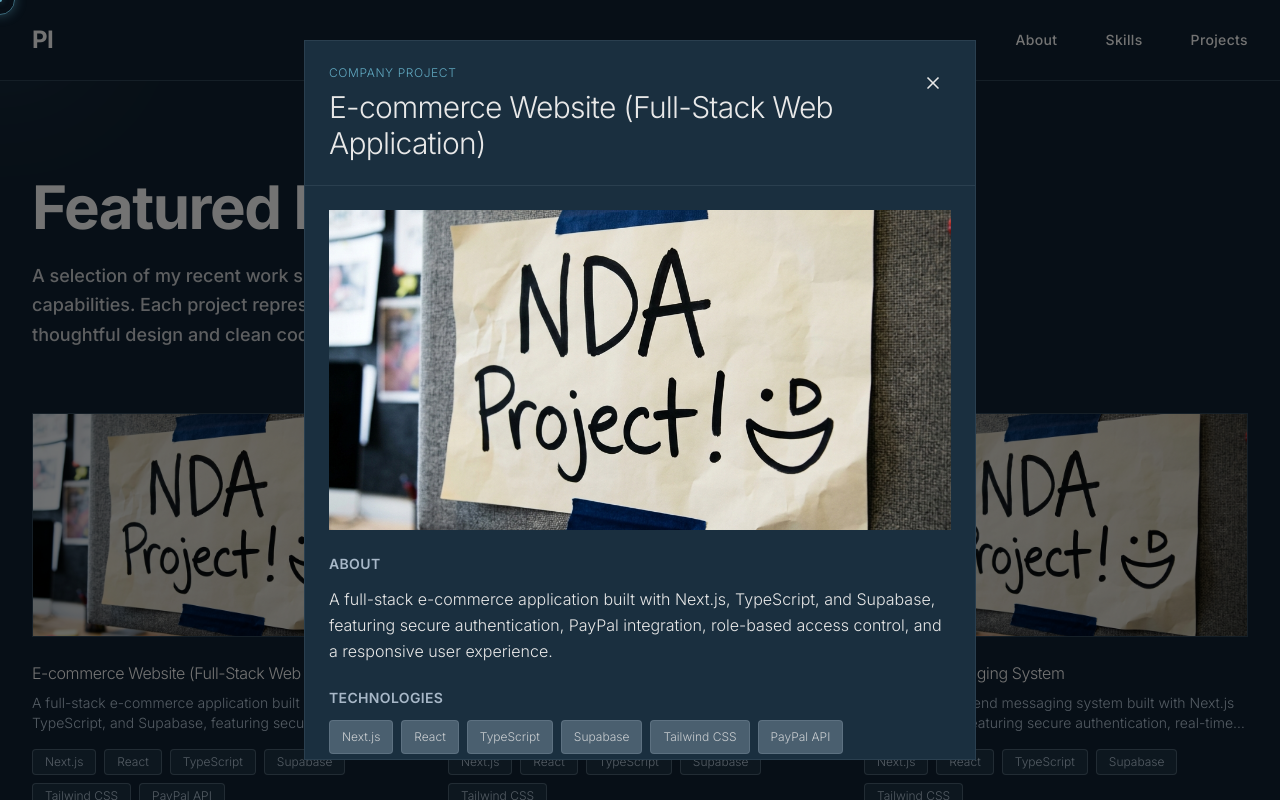
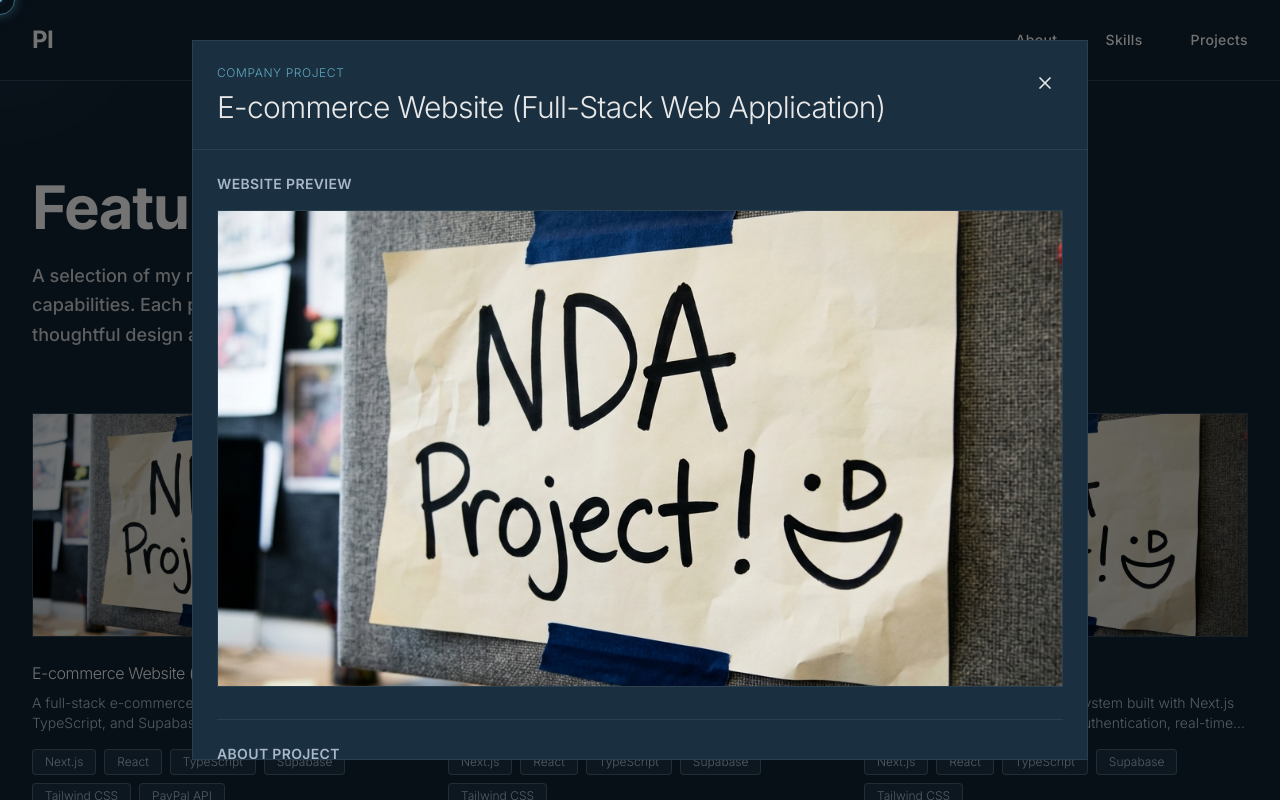
Before and after one commit to iceiec/isaiah-portfolio, a Next.js app: page /projects in a window 1280 px wide. Both pictures are taken after a click on the element 224 px from the left and 610 px from the top of the page. Shown: the top 800 px of the page. Built offline with nearby package versions, Linux system fonts and the light colour scheme.

Commit message:
feat: enhance project modal with screenshot gallery and improved layout
Co-authored-by: iceice.dev <143006091+iceiec@users.noreply.github.com>

```diff
--- a/components/project-modal.tsx
+++ b/components/project-modal.tsx
@@ -2,7 +2,7 @@
 
 import { useEffect } from 'react'
 import Image from 'next/image'
-import { X } from 'lucide-react'
+import { X, ExternalLink } from 'lucide-react'
 
 interface ProjectModalProps {
   project: {
@@ -13,6 +13,7 @@ interface ProjectModalProps {
     image: string
     category?: string
     link?: string
+    screenshots?: string[]
   }
   isOpen: boolean
   onClose: () => void
@@ -36,6 +37,11 @@ export default function ProjectModal({ project, isOpen, onClose }: ProjectModalP
 
   if (!isOpen) return null
 
+  // Use screenshots array if available, otherwise use the main image
+  const displayImages = project.screenshots && project.screenshots.length > 0
+    ? project.screenshots
+    : [project.image]
+
   return (
     <>
       {/* Backdrop */}
@@ -48,11 +54,11 @@ export default function ProjectModal({ project, isOpen, onClose }: ProjectModalP
       {/* Modal */}
       <div className="fixed inset-0 z-50 flex items-center justify-center p-4">
         <div
-          className="bg-card border border-border rounded-lg max-w-2xl w-full max-h-[90vh] overflow-y-auto"
+          className="bg-card border border-border rounded-lg max-w-4xl w-full max-h-[90vh] overflow-y-auto"
           onClick={(e) => e.stopPropagation()}
         >
           {/* Header with close button */}
-          <div className="sticky top-0 bg-card border-b border-border p-6 flex items-start justify-between">
+          <div className="sticky top-0 bg-card border-b border-border p-6 flex items-start justify-between bg-opacity-95 backdrop-blur-sm">
             <div className="flex-1">
               {project.category && (
                 <p className="text-xs font-light text-accent mb-2 uppercase tracking-wider">
@@ -65,7 +71,7 @@ export default function ProjectModal({ project, isOpen, onClose }: ProjectModalP
             </div>
             <button
               onClick={onClose}
-              className="ml-4 p-2 hover:bg-muted rounded-lg transition-colors"
+              className="ml-4 p-2 hover:bg-muted rounded-lg transition-colors flex-shrink-0"
               aria-label="Close modal"
             >
               <X className="w-5 h-5" />
@@ -73,37 +79,51 @@ export default function ProjectModal({ project, isOpen, onClose }: ProjectModalP
           </div>
 
           {/* Content */}
-          <div className="p-6 space-y-6">
-            {/* Image */}
-            <div className="relative w-full h-64 md:h-80 bg-muted rounded-lg overflow-hidden">
-              <Image
-                src={project.image}
-                alt={project.title}
-                fill
-                className="object-cover"
-              />
+          <div className="p-6 space-y-8">
+            {/* Screenshot Gallery */}
+            <div className="space-y-4">
+              <h3 className="text-sm font-semibold text-muted-foreground uppercase tracking-wide">
+                Website Preview
+              </h3>
+              <div className={`grid gap-4 ${displayImages.length > 1 ? 'grid-cols-1 lg:grid-cols-2' : 'grid-cols-1'}`}>
+                {displayImages.map((image, index) => (
+                  <div
+                    key={index}
+                    className="relative w-full bg-muted rounded-lg overflow-hidden border border-border group"
+                  >
+                    <div className="relative w-full pt-[56.25%]">
+                      <Image
+                        src={image}
+                        alt={`${project.title} screenshot ${index + 1}`}
+                        fill
+                        className="object-cover group-hover:scale-105 transition-transform duration-300"
+                      />
+                    </div>
+                  </div>
+                ))}
+              </div>
             </div>
 
             {/* Description */}
-            <div>
+            <div className="border-t border-border pt-6">
               <h3 className="text-sm font-semibold text-muted-foreground mb-3 uppercase tracking-wide">
-                About
+                About Project
               </h3>
-              <p className="text-base leading-relaxed font-light">
+              <p className="text-base leading-relaxed font-light text-foreground/90">
                 {project.description}
               </p>
             </div>
 
-            {/* Tags */}
-            <div>
-              <h3 className="text-sm font-semibold text-muted-foreground mb-3 uppercase tracking-wide">
-                Technologies
+            {/* Technologies */}
+            <div className="border-t border-border pt-6">
+              <h3 className="text-sm font-semibold text-muted-foreground mb-4 uppercase tracking-wide">
+                Technologies Used
               </h3>
               <div className="flex flex-wrap gap-2">
                 {project.tags.map((tag) => (
                   <span
                     key={tag}
-                    className="text-xs px-3 py-2 bg-muted border border-muted-foreground/20 text-foreground/80 font-light rounded"
+                    className="text-xs px-4 py-2 bg-accent/10 border border-accent/30 text-accent font-light rounded-full hover:bg-accent/20 transition-colors"
                   >
                     {tag}
                   </span>
@@ -111,19 +131,26 @@ export default function ProjectModal({ project, isOpen, onClose }: ProjectModalP
               </div>
             </div>
 
-            {/* Link if available */}
-            {project.link && (
-              <div className="pt-4">
+            {/* CTA Buttons */}
+            <div className="border-t border-border pt-6 flex gap-3">
+              {project.link && (
                 <a
                   href={project.link}
                   target="_blank"
                   rel="noopener noreferrer"
-                  className="inline-block px-6 py-2 bg-accent text-accent-foreground font-light hover:bg-accent/90 transition-colors rounded"
+                  className="inline-flex items-center gap-2 px-6 py-2.5 bg-accent text-accent-foreground font-light hover:bg-accent/90 transition-colors rounded-lg"
                 >
-                  View Live
+                  View Live Site
+                  <ExternalLink className="w-4 h-4" />
                 </a>
-              </div>
-            )}
+              )}
+              <button
+                onClick={onClose}
+                className="inline-flex items-center gap-2 px-6 py-2.5 border border-border text-foreground font-light hover:bg-muted transition-colors rounded-lg"
+              >
+                Close
+              </button>
+            </div>
           </div>
         </div>
       </div>
--- a/components/projects.tsx
+++ b/components/projects.tsx
@@ -4,44 +4,80 @@ const projects = [
   {
     id: 1,
     title: 'E-Commerce Platform',
-    description: 'A modern e-commerce platform built with Next.js and Stripe integration. Features include product filtering, cart management, and secure checkout.',
-    tags: ['Next.js', 'React', 'Tailwind CSS', 'Stripe'],
-    image: 'https://images.unsplash.com/photo-1472099645785-5658abf4ff4e?w=600&h=400&fit=crop'
+    description: 'A modern e-commerce platform built with Next.js and Stripe integration. Features include product filtering, cart management, shopping cart, and secure checkout. The platform includes a beautiful product showcase, user authentication, order history, and responsive design that works seamlessly on all devices.',
+    tags: ['Next.js', 'React', 'Tailwind CSS', 'Stripe', 'PostgreSQL'],
+    image: 'https://images.unsplash.com/photo-1472099645785-5658abf4ff4e?w=800&h=450&fit=crop',
+    category: 'E-Commerce',
+    link: 'https://example.com/ecommerce',
+    screenshots: [
+      'https://images.unsplash.com/photo-1472099645785-5658abf4ff4e?w=800&h=450&fit=crop',
+      'https://images.unsplash.com/photo-1556742212-5b321f3c261d?w=800&h=450&fit=crop'
+    ]
   },
   {
     id: 2,
     title: 'Design System',
-    description: 'A comprehensive component library and design system with 50+ reusable components. Complete documentation and accessibility guidelines included.',
-    tags: ['React', 'Storybook', 'TypeScript', 'CSS'],
-    image: 'https://images.unsplash.com/photo-1611162617213-7d7a39e9b1d7?w=600&h=400&fit=crop'
+    description: 'A comprehensive component library and design system with 50+ reusable components. Complete documentation and accessibility guidelines included. Features a beautiful Storybook interface, TypeScript support for type safety, and carefully crafted components that maintain design consistency across projects.',
+    tags: ['React', 'Storybook', 'TypeScript', 'CSS Modules', 'Accessibility'],
+    image: 'https://images.unsplash.com/photo-1611162617213-7d7a39e9b1d7?w=800&h=450&fit=crop',
+    category: 'Design System',
+    link: 'https://example.com/design-system',
+    screenshots: [
+      'https://images.unsplash.com/photo-1611162617213-7d7a39e9b1d7?w=800&h=450&fit=crop',
+      'https://images.unsplash.com/photo-1561070791-2526d30994b5?w=800&h=450&fit=crop'
+    ]
   },
   {
     id: 3,
     title: 'Analytics Dashboard',
-    description: 'Real-time analytics dashboard displaying business metrics and KPIs. Interactive charts, data visualization, and export functionality.',
-    tags: ['React', 'Chart.js', 'API', 'Performance'],
-    image: 'https://images.unsplash.com/photo-1551288049-bebda4e38f71?w=600&h=400&fit=crop'
+    description: 'Real-time analytics dashboard displaying business metrics and KPIs. Interactive charts, data visualization, and export functionality. Users can track performance metrics, create custom reports, and drill down into detailed data with smooth animations and intuitive controls.',
+    tags: ['React', 'Chart.js', 'REST API', 'Performance', 'Real-time'],
+    image: 'https://images.unsplash.com/photo-1551288049-bebda4e38f71?w=800&h=450&fit=crop',
+    category: 'Analytics',
+    link: 'https://example.com/dashboard',
+    screenshots: [
+      'https://images.unsplash.com/photo-1551288049-bebda4e38f71?w=800&h=450&fit=crop',
+      'https://images.unsplash.com/photo-1552664730-d307ca884978?w=800&h=450&fit=crop'
+    ]
   },
   {
     id: 4,
     title: 'SaaS Application',
-    description: 'Multi-tenant SaaS app with user authentication, team management, and subscription billing. Built for scalability and security.',
-    tags: ['Next.js', 'Firebase', 'Tailwind', 'Auth'],
-    image: 'https://images.unsplash.com/photo-1454496522488-7a8e488e8606?w=600&h=400&fit=crop'
+    description: 'Multi-tenant SaaS app with user authentication, team management, and subscription billing. Built for scalability and security with role-based access control. Features include team collaboration tools, project management, activity logs, and flexible pricing tiers.',
+    tags: ['Next.js', 'Firebase', 'Tailwind CSS', 'Authentication', 'Stripe'],
+    image: 'https://images.unsplash.com/photo-1454496522488-7a8e488e8606?w=800&h=450&fit=crop',
+    category: 'SaaS',
+    link: 'https://example.com/saas',
+    screenshots: [
+      'https://images.unsplash.com/photo-1454496522488-7a8e488e8606?w=800&h=450&fit=crop',
+      'https://images.unsplash.com/photo-1552664730-d307ca884978?w=800&h=450&fit=crop'
+    ]
   },
   {
     id: 5,
     title: 'Content Management System',
-    description: 'Headless CMS with a beautiful editor interface. API-first architecture supporting multiple content types and workflows.',
-    tags: ['Node.js', 'GraphQL', 'React', 'Database'],
-    image: 'https://images.unsplash.com/photo-1517694712202-14dd9538aa97?w=600&h=400&fit=crop'
+    description: 'Headless CMS with a beautiful editor interface. API-first architecture supporting multiple content types and workflows. Features a rich text editor, media management, version control, and flexible publishing workflows for managing content across multiple platforms.',
+    tags: ['Node.js', 'GraphQL', 'React', 'PostgreSQL', 'Microservices'],
+    image: 'https://images.unsplash.com/photo-1517694712202-14dd9538aa97?w=800&h=450&fit=crop',
+    category: 'CMS',
+    link: 'https://example.com/cms',
+    screenshots: [
+      'https://images.unsplash.com/photo-1517694712202-14dd9538aa97?w=800&h=450&fit=crop',
+      'https://images.unsplash.com/photo-1552664730-d307ca884978?w=800&h=450&fit=crop'
+    ]
   },
   {
     id: 6,
     title: 'Mobile App Landing',
-    description: 'Landing page for a productivity mobile app. Showcasing features, testimonials, and app store download links with smooth animations.',
-    tags: ['React', 'Animation', 'Responsive', 'Marketing'],
-    image: 'https://images.unsplash.com/photo-1460925895917-aeb19be489c7?w=600&h=400&fit=crop'
+    description: 'Landing page for a productivity mobile app. Showcasing features, testimonials, and app store download links with smooth animations and engaging interactions. The page includes feature highlights, user testimonials, pricing information, and prominent calls-to-action.',
+    tags: ['React', 'Framer Motion', 'Responsive Design', 'Marketing', 'SEO'],
+    image: 'https://images.unsplash.com/photo-1460925895917-aeb19be489c7?w=800&h=450&fit=crop',
+    category: 'Marketing',
+    link: 'https://example.com/landing',
+    screenshots: [
+      'https://images.unsplash.com/photo-1460925895917-aeb19be489c7?w=800&h=450&fit=crop',
+      'https://images.unsplash.com/photo-1561070791-2526d30994b5?w=800&h=450&fit=crop'
+    ]
   }
 ]
 
```
